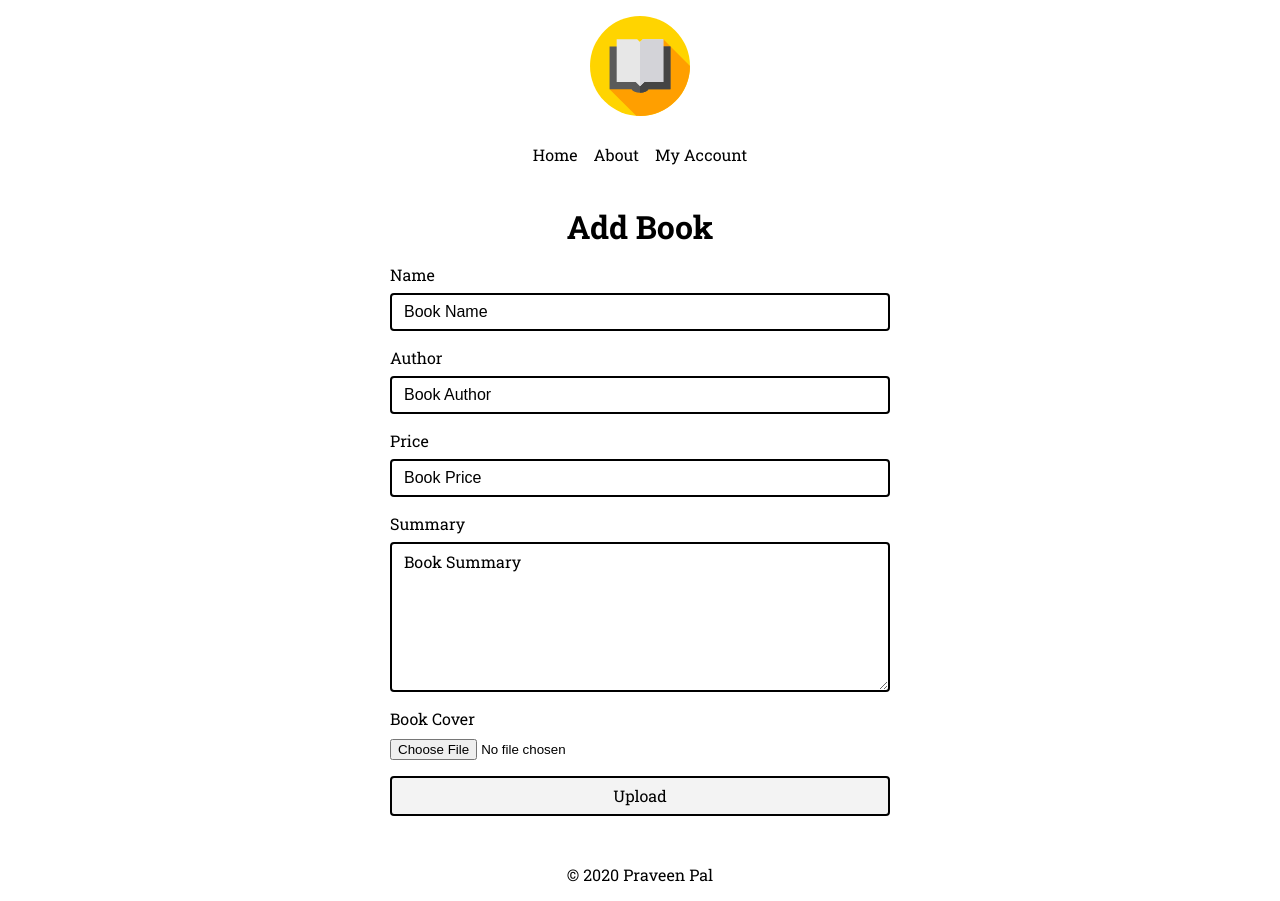
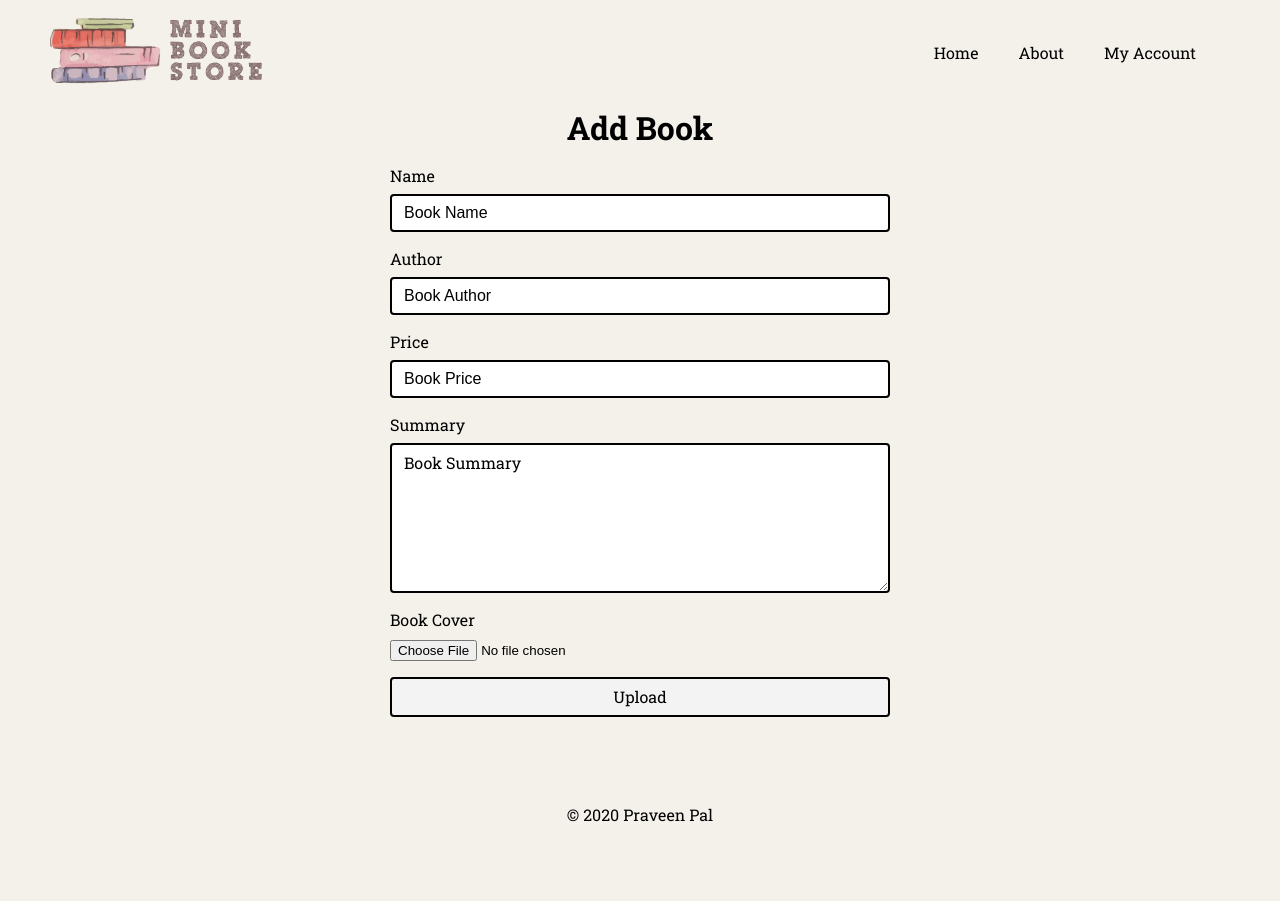
Before and after one commit to PraveenPal4232/mini-book-store-frontend, a React (Create React App) app: page /add/book in a window 1280 px wide. After the commit the page ends 841 px from the top, so only its background shows below. Built offline with nearby package versions, Linux system fonts and the light colour scheme.

Commit message:
changed file structure

```diff
--- a/src/App.css
+++ b/src/App.css
@@ -10,6 +10,9 @@
 html {
   font-family: "Roboto Slab", serif;
 }
+body {
+  background-color: #f4f1ea;
+}
 a {
   color: #000000;
   text-decoration: none;
@@ -21,27 +24,50 @@ a:focus {
 }
 header {
   padding: 1em;
+  display: flex;
+  justify-content: space-between;
 }
 .logo {
   text-align: center;
 }
 .logo img {
-  width: 100px;
+  height: 50px;
 }
-nav {
-  display: flex;
+.nav {
+  display: none;
   justify-content: center;
   padding: 1em;
 }
-nav a {
-  padding: 0.5rem;
+.nav li {
+  list-style: none;
+  margin: 0 10px;
+  padding: 10px;
+  position: relative;
+}
+.nav_sub {
+  position: absolute;
+  top: 35px;
+  left: 0;
+  padding: 5px;
+  background-color: #ffffff;
+  z-index: 3;
+  visibility: hidden;
+  transition: 0.25s ease;
+  pad: 0px;
+}
+.nav_sub li {
+  margin: 0;
+  padding: 5px 10px;
+}
+.nav li:hover .nav_sub {
+  visibility: visible;
+  transition: 0.25s ease;
 }
 main {
-  min-height: calc(100vh - 250px);
+  min-height: calc(100vh - 150px);
   padding: 0 1em;
 }
 footer {
-  margin-top: 2em;
   padding: 1em;
   text-align: center;
 }
@@ -52,16 +78,16 @@ footer {
 }
 
 .bookcard img {
-  width: 255px;
-  height: 400px;
+  width: 100%;
   object-fit: cover;
 }
 .bookcard {
-  width: calc(255px + 2em);
+  width: calc(50% - 1em);
   padding: 1em;
   border: 2px solid #000000;
-  margin: 0 1em 2em 1em;
+  margin: 0 0.5em 1em 0.5em;
   position: relative;
+  border-radius: 5px;
 }
 .bookcard:hover {
   box-shadow: 5px 5px;
@@ -78,7 +104,6 @@ footer {
 /* Book Page */
 
 .book_page {
-  padding: 0 25px;
   margin-bottom: 1em;
 }
 .book_warp {
@@ -88,8 +113,11 @@ footer {
 .book_image_box img {
   width: 100%;
   box-shadow: 7px 7px;
+  border-radius: 5px;
 }
 .book_content {
+  display: flex;
+  align-items: center;
   padding: 1em 0;
 }
 .book_summary {
@@ -211,9 +239,27 @@ blockquote {
 }
 
 @media (min-width: 768px) {
+  header {
+    padding: 1em 3em;
+  }
+  .logo img {
+    height: 70px;
+  }
+  .nav {
+    display: flex;
+  }
   .book_page {
     max-width: 1000px;
     margin: auto;
+    padding: 0 25px;
+  }
+  .bookcard img {
+    width: 255px;
+    height: 400px;
+  }
+  .bookcard {
+    width: calc(255px + 2em);
+    margin: 0 1em 2em 1em;
   }
   .about_page {
     max-width: 700px;
@@ -231,4 +277,7 @@ blockquote {
     width: 200px;
     display: block;
   }
+  footer {
+    margin-top: 2em;
+  }
 }
--- a/src/components/Header.js
+++ b/src/components/Header.js
@@ -1,7 +1,7 @@
 import React from "react";
 import { BrowserRouter, Link } from "react-router-dom";
 
-import Logo from '../assets/logo.svg';
+import Logo from '../assets/logo.png';
 
 const Header = () => {
     return (
@@ -12,9 +12,18 @@ const Header = () => {
                    <img src={Logo}  alt="Logo"/></a>
             </div>
             <nav>
-                <a href="/">Home</a>
-                <a href="/about">About</a>
-                <a href="/welcome">My Account</a>
+                <ul className="nav">
+                    <li><a href="/">Home</a></li>
+                    <li><a href="/about">About</a></li>
+                    <li><a href="/login">My Account</a>
+                    <ul className="nav_sub">
+                        <li><a href="/login">LogIn</a></li>
+                        <li><a href="/dashboard">Dashboard</a></li>
+                        <li><a href="#">LogOut</a></li>
+                    </ul>
+                    </li>
+                </ul>
+
             </nav>
         </header>
     )
--- a/src/pages/BookPage.js
+++ b/src/pages/BookPage.js
@@ -108,6 +108,7 @@ const BookPage = () => {
                     title={Book.name} />
                     </div>
                     <div className="book_content">
+                    <div>
                     <h3>By {Book.author}</h3>
                     <h1>{Book.name}</h1>
                     <h4>{Book.price}</h4>
@@ -121,6 +122,7 @@ const BookPage = () => {
 
                     {/* <a href={`./edit/${id}`} className="book_edit" >Edit Book</a> */}
                     </div>
+                    </div>
 
                 </div>
 }
--- a/src/pages/HomePage.js
+++ b/src/pages/HomePage.js
@@ -49,6 +49,12 @@ const HomePage = () => {
       // Wishlist Status
       const wishlistStatus = (id) => {
         let newWishlist;
+        const userId = localStorage.getItem('userId');
+        const userToken = localStorage.getItem('token');
+        if(userId == null){
+          window.location.href = "/login";
+        }
+        else{
         if(Wishlist.includes(id)){
           newWishlist = Wishlist.filter(item => item !== id);
         }
@@ -59,9 +65,6 @@ const HomePage = () => {
       SetWishlist(newWishlist)
       SetWishlist((state) => {
       //console.log(state)
-
-      const userId = localStorage.getItem('userId');
-      const userToken = localStorage.getItem('token');
 
       const formData = new FormData();
       for(var x = 0; x < state.length; x++) {
@@ -83,6 +86,7 @@ const HomePage = () => {
 
           return state;
       })
+    }
       };
 
     return (
--- a/src/pages/LogInPage.js
+++ b/src/pages/LogInPage.js
@@ -32,6 +32,7 @@ const [AuthUser, SetAuthUser] = useState({
           localStorage.setItem("userId", res.data.id);
           localStorage.setItem("token", res.data.token);
           localStorage.setItem("isAuthor", res.data.isAuthor);
+          window.location.href = "/";
         })
           .catch((err) => console.log(err));
 
@@ -78,7 +79,7 @@ const [AuthUser, SetAuthUser] = useState({
               Login User
               </button>
             </form>
-            <p className="form_link">Don't have an account? <a href="/register">Create one</a></p>
+            <p className="form_link">Don't have an account? <a href="/register">Register</a></p>
 
                 </div>
             </div>
--- a/src/pages/RegisterPage.js
+++ b/src/pages/RegisterPage.js
@@ -49,7 +49,9 @@ const Register = () => {
           .post(
             `http://localhost:5000/users/register`, formData, config
           )
-          .then((res) => console.log(res.data))
+          .then((res) =>
+          console.log(res.data)
+          )
           .catch((err) => console.log(err));
 
       };
```
Also changed, not shown: src/assets/logo.png (added), 1 other file (tests, documents, lock files or other folders).
